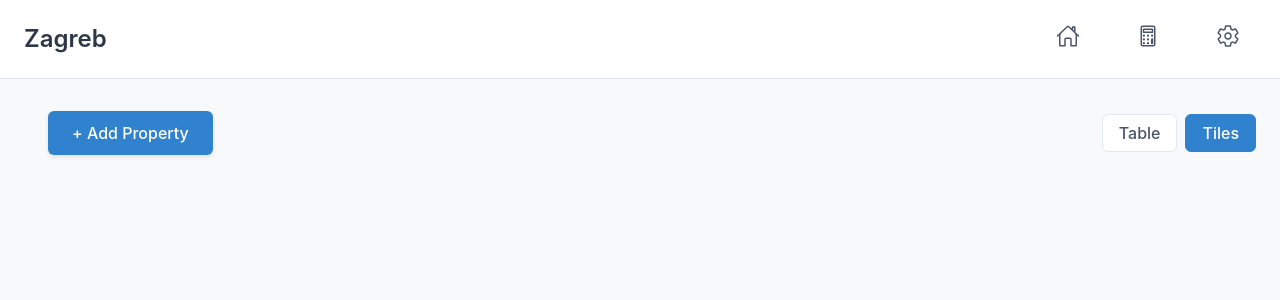
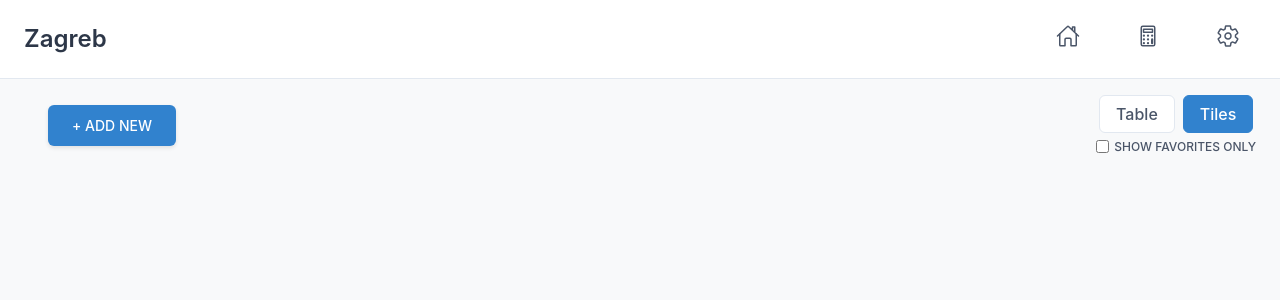
Before and after one commit to ibosnic00/roi-calculator, a React (Vite) app: page /roi-calculator/calculator in a window 1280 px wide. Shown: the top 300 px of the page. Built offline with nearby package versions, Linux system fonts and the light colour scheme.

Commit message:
Added posibilty to add favorites

```diff
--- a/src/App.css
+++ b/src/App.css
@@ -391,7 +391,7 @@ select:focus {
 
 /* Add Property Button */
 .add-property-button-container {
-  padding: 1rem 1.5rem;
+  padding: 0.5rem 1.5rem;
   display: flex;
   justify-content: center;
 }
@@ -402,7 +402,7 @@ select:focus {
   border: none;
   border-radius: 6px;
   padding: 0.75rem 1.5rem;
-  font-size: 1rem;
+  font-size: 0.875rem;
   font-weight: 500;
   cursor: pointer;
   transition: all 0.2s;
@@ -1459,3 +1459,50 @@ select.popup-input option[value=""] {
     gap: 0.5rem;
   }
 }
+
+.view-controls {
+    display: flex;
+    flex-direction: column;
+    gap: 0.3rem;
+    align-items: center;
+}
+
+.favorites-toggle-label {
+    display: flex;
+    align-items: center;
+    gap: 0.3rem;
+    font-size: 0.75rem;
+    color: #4a5568;
+    cursor: pointer;
+    margin-bottom: 0;
+}
+
+.favorites-toggle-input {
+    margin: 0;
+    cursor: pointer;
+}
+
+.favorites-toggle-text {
+    user-select: none;
+}
+
+.favorite-button {
+    background: none;
+    border: none;
+    cursor: pointer;
+    padding: 0.25rem;
+    font-size: 1.25rem;
+    line-height: 1;
+    opacity: 0.5;
+    transition: all 0.2s;
+    color: #3182ce;  /* Blue color to match theme */
+}
+
+.favorite-button:hover {
+    opacity: 0.8;
+    transform: scale(1.1);
+}
+
+.favorite-button.active {
+    opacity: 1;
+}
--- a/src/components/TableView.tsx
+++ b/src/components/TableView.tsx
@@ -13,6 +13,7 @@ interface TableViewProps {
   onMaintenanceCostChange: (id: number, cost: string) => void;
   onLinkChange: (id: number, link: string) => void;
   onNeighborhoodChange: (id: number, neighborhood: string, subneighborhood: string | null) => void;
+  onFavoriteToggle: (id: number) => void;
 }
 
 export function TableView({
@@ -23,7 +24,8 @@ export function TableView({
   onDelete,
   onMaintenanceCostChange,
   onLinkChange,
-  onNeighborhoodChange
+  onNeighborhoodChange,
+  onFavoriteToggle
 }: TableViewProps) {
   const [editingNoteId, setEditingNoteId] = useState<number | null>(null);
   const [editingPriceId, setEditingPriceId] = useState<number | null>(null);
@@ -112,6 +114,7 @@ export function TableView({
             <th>Year
               <div className="unit">(construction)</div></th>
             <th>Notes</th>
+            <th>Favorite</th>
             <th>Delete</th>
           </tr>
         </thead>
@@ -240,6 +243,14 @@ export function TableView({
               </td>
               <td>
                 <button
+                  className={`favorite-button ${property.isFavorite ? 'active' : ''}`}
+                  onClick={() => onFavoriteToggle(property.id)}
+                >
+                  {property.isFavorite ? '★' : '☆'}
+                </button>
+              </td>
+              <td>
+                <button
                   onClick={() => onDelete(property.id)}
                   className="delete-button"
                 >
--- a/src/components/TileView.tsx
+++ b/src/components/TileView.tsx
@@ -25,9 +25,10 @@ interface TileViewProps {
     onLinkChange: (id: number, link: string) => void;
     onReorder: (startIndex: number, endIndex: number) => void;
     onNeighborhoodChange: (id: number, neighborhood: string, subneighborhood: string | null) => void;
+    onFavoriteToggle: (id: number) => void;
 }
 
-const SortableTile = ({ property, index, onDelete, onPropertyClick, onIndexClick }: any) => {
+const SortableTile = ({ property, index, onDelete, onPropertyClick, onIndexClick, onFavoriteToggle }: any) => {
     const {
         attributes,
         listeners,
@@ -62,6 +63,16 @@ const SortableTile = ({ property, index, onDelete, onPropertyClick, onIndexClick
                             {property.subneighborhood || GetFullName(property.neighborhood) || 'No neighborhood'}
                         </span>
                     </span>
+                    <div className="tile-actions">
+                        <button
+                            className={`favorite-button ${property.isFavorite ? 'active' : ''}`}
+                            onClick={(e) => {
+                                e.stopPropagation();
+                                onFavoriteToggle(property.id);
+                            }}
+                        >
+                            {property.isFavorite ? '★' : '☆'}
+                        </button>
                         <button
                             className="delete-button"
                             onClick={(e) => {
@@ -71,6 +82,7 @@ const SortableTile = ({ property, index, onDelete, onPropertyClick, onIndexClick
                         >
                             ×
                         </button>
+                    </div>
                 </div>
                 <div className="tile-content">
                     <div className="tile-price">
@@ -88,7 +100,7 @@ const SortableTile = ({ property, index, onDelete, onPropertyClick, onIndexClick
     );
 };
 
-export function TileView({ properties, onDelete, onPropertyClick, onLinkChange, onReorder, onNeighborhoodChange }: TileViewProps) {
+export function TileView({ properties, onDelete, onPropertyClick, onLinkChange, onReorder, onNeighborhoodChange, onFavoriteToggle }: TileViewProps) {
     const [selectedPropertyId, setSelectedPropertyId] = useState<number | null>(null);
     const [isPopupOpen, setIsPopupOpen] = useState(false);
     const [activeId, setActiveId] = useState<Active | null>(null);
@@ -174,6 +186,7 @@ export function TileView({ properties, onDelete, onPropertyClick, onLinkChange,
                             onDelete={onDelete}
                             onPropertyClick={onPropertyClick}
                             onIndexClick={handleIndexClick}
+                            onFavoriteToggle={onFavoriteToggle}
                         />
                     ))}
                 </SortableContext>
--- a/src/pages/CalculationPage.tsx
+++ b/src/pages/CalculationPage.tsx
@@ -228,6 +228,23 @@ export function CalculationPage() {
 
   const [isNeighborhoodPopupOpen, setIsNeighborhoodPopupOpen] = useState(false);
 
+  // Add state for favorites filter
+  const [showOnlyFavorites, setShowOnlyFavorites] = useState(false);
+
+  // Add handler for toggling favorite status
+  const handleFavoriteToggle = (id: number) => {
+    setProperties(properties.map(property =>
+      property.id === id
+        ? { ...property, isFavorite: !property.isFavorite }
+        : property
+    ));
+  };
+
+  // Filter properties based on favorites toggle
+  const filteredProperties = showOnlyFavorites
+    ? properties.filter(p => p.isFavorite)
+    : properties;
+
   return (
     <>
       {!isFormVisible ? (
@@ -237,9 +254,10 @@ export function CalculationPage() {
               className="add-property-button"
               onClick={() => setIsFormVisible(true)}
             >
-              + Add Property
+              + ADD NEW
             </button>
           </div>
+          <div className="view-controls">
             <div className="view-toggle">
               <button
                 className={`toggle-button ${viewMode === 'table' ? 'active' : ''}`}
@@ -253,6 +271,17 @@ export function CalculationPage() {
               >
                 Tiles
               </button>
+            </div>
+
+            <label className="favorites-toggle-label">
+              <input
+                type="checkbox"
+                checked={showOnlyFavorites}
+                onChange={() => setShowOnlyFavorites(!showOnlyFavorites)}
+                className="favorites-toggle-input"
+              />
+              <span className="favorites-toggle-text">SHOW FAVORITES ONLY</span>
+            </label>
           </div>
         </div>
       ) : (
@@ -403,7 +432,7 @@ export function CalculationPage() {
             )}
             {viewMode === 'table' ? (
               <TableView
-                properties={properties}
+                properties={filteredProperties}
                 onExpectedPriceChange={handleExpectedPriceChange}
                 onNotesChange={handleNotesChange}
                 onYearChange={handleYearChange}
@@ -411,15 +440,17 @@ export function CalculationPage() {
                 onMaintenanceCostChange={handleMaintenanceCostChange}
                 onLinkChange={handleLinkChange}
                 onNeighborhoodChange={handleNeighborhoodChange}
+                onFavoriteToggle={handleFavoriteToggle}
               />
             ) : (
               <TileView
-                properties={properties}
+                properties={filteredProperties}
                 onDelete={handleDelete}
                 onPropertyClick={setSelectedProperty}
                 onLinkChange={handleLinkChange}
                 onReorder={handleReorder}
                 onNeighborhoodChange={handleNeighborhoodChange}
+                onFavoriteToggle={handleFavoriteToggle}
               />
             )}
             <GraphView properties={properties} />
--- a/src/types/Property.ts
+++ b/src/types/Property.ts
@@ -12,4 +12,5 @@ export interface Property {
   year: string;
   maintenanceCostPerSqm: number;
   link?: string;
+  isFavorite?: boolean;
 }
```
Lines whose indentation alone changed are shown as unchanged.
